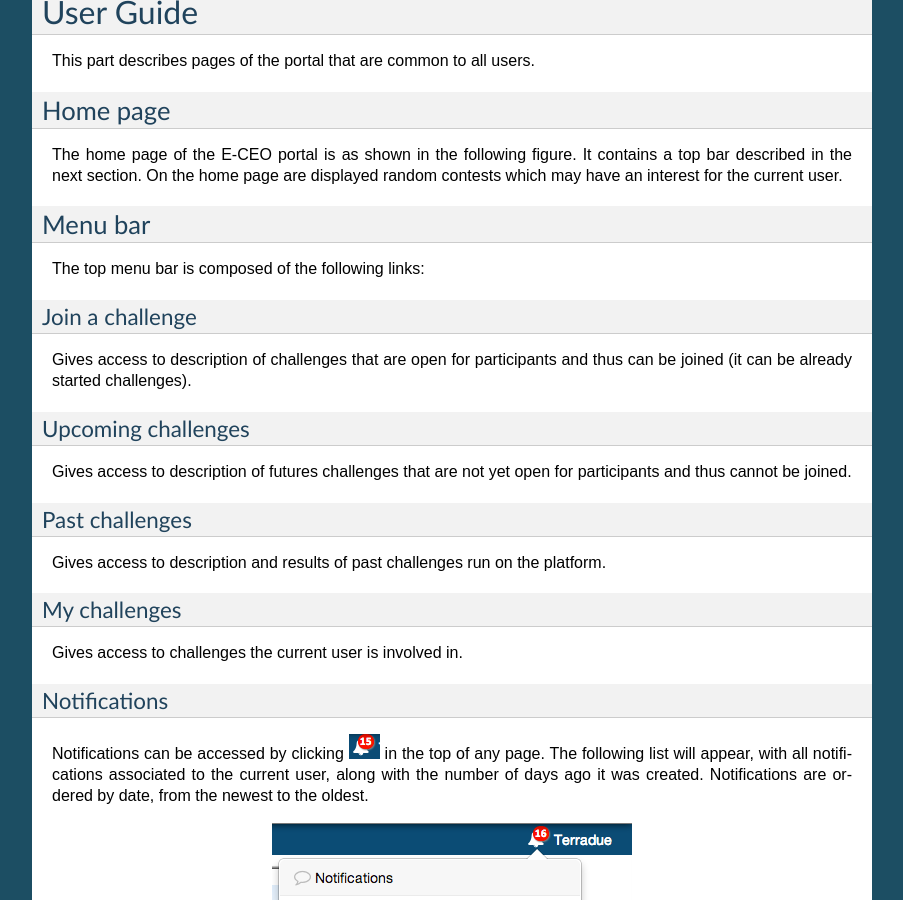
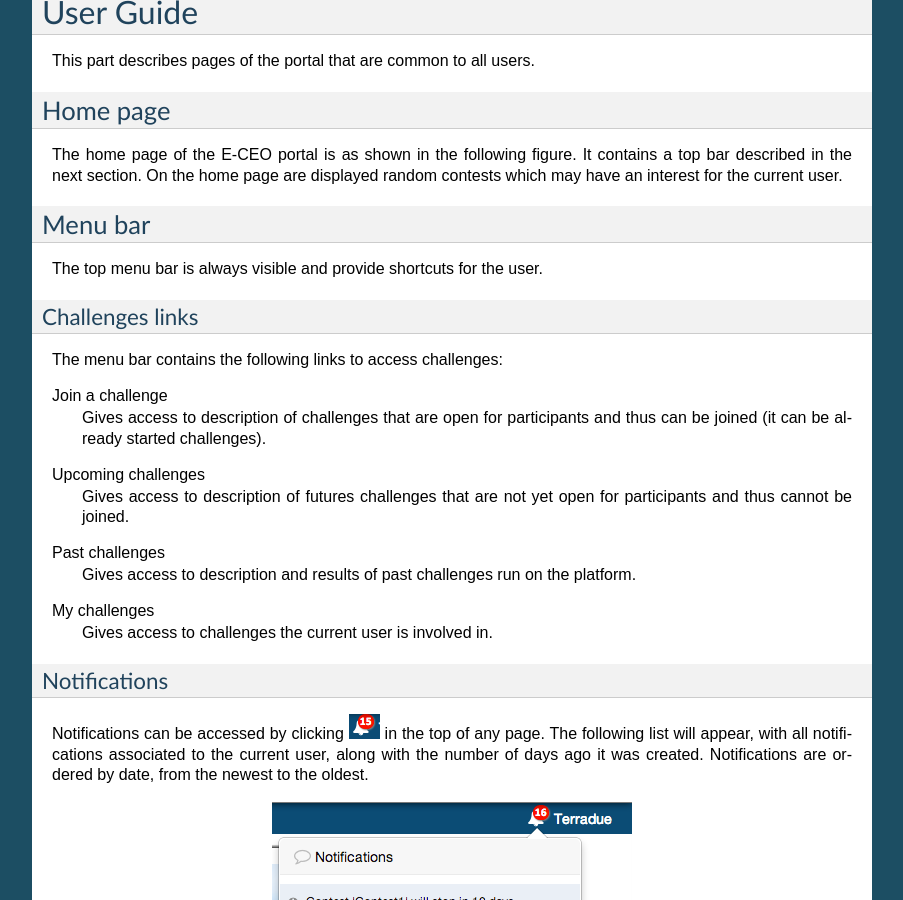
Before and after one commit to Terradue/doc-challenges, a Sphinx documentation site: the page built from source/userguide.rst, in a window 1280 px wide and 900 px high, scrolled down 370 px. Shown: the whole window, without its empty margins (198-1101 px from the left). Built offline with Sphinx 7.4.7, drawn with Linux system fonts in a browser that asks for light colours.

Commit message:
titles modification

```diff
--- a/source/evaluator.rst
+++ b/source/evaluator.rst
@@ -201,8 +201,13 @@ Update the file monitor/scores.xml of the specified run using entries inside the
 usage:
 -  eceo-csvtoscore -f <csvFile>
 
+Example of a Excel view of the input file:
+
 .. image:: includes/sum/scorescsv.png
 	:align: center
+
+
+Example of a Text view of the input file:
 
 .. image:: includes/sum/scorecsvtext.png
 	:align: center
--- a/source/userguide.rst
+++ b/source/userguide.rst
@@ -13,23 +13,23 @@ On the home page are displayed random contests which may have an interest for th
 Menu bar
 --------
 
-The top menu bar is composed of the following links:
+The top menu bar is always visible and provide shortcuts for the user.
+
+Challenges links
+^^^^^^^^^^^^^^^^
+The menu bar contains the following links to access challenges:
 
 Join a challenge
-^^^^^^^^^^^^^^^^
-Gives access to description of challenges that are open for participants and thus can be joined (it can be already started challenges).
+	Gives access to description of challenges that are open for participants and thus can be joined (it can be already started challenges).
 
 Upcoming challenges
-^^^^^^^^^^^^^^^^^^^
-Gives access to description of futures challenges that are not yet open for participants and thus cannot be joined.
+	Gives access to description of futures challenges that are not yet open for participants and thus cannot be joined.
 
 Past challenges
-^^^^^^^^^^^^^^^
-Gives access to description and results of past challenges run on the platform.
+	Gives access to description and results of past challenges run on the platform.
 
 My challenges
-^^^^^^^^^^^^^^^
-Gives access to challenges the current user is involved in.
+	Gives access to challenges the current user is involved in.
 
 Notifications
 ^^^^^^^^^^^^^
```
